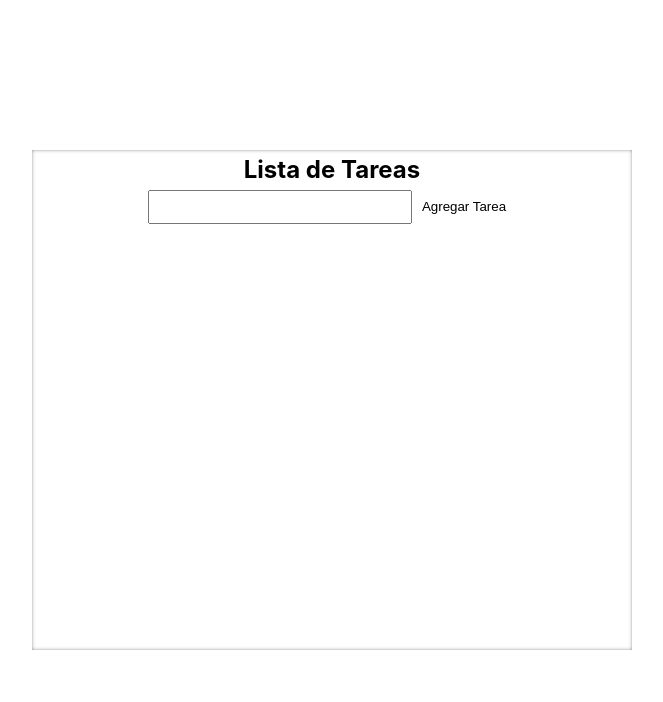
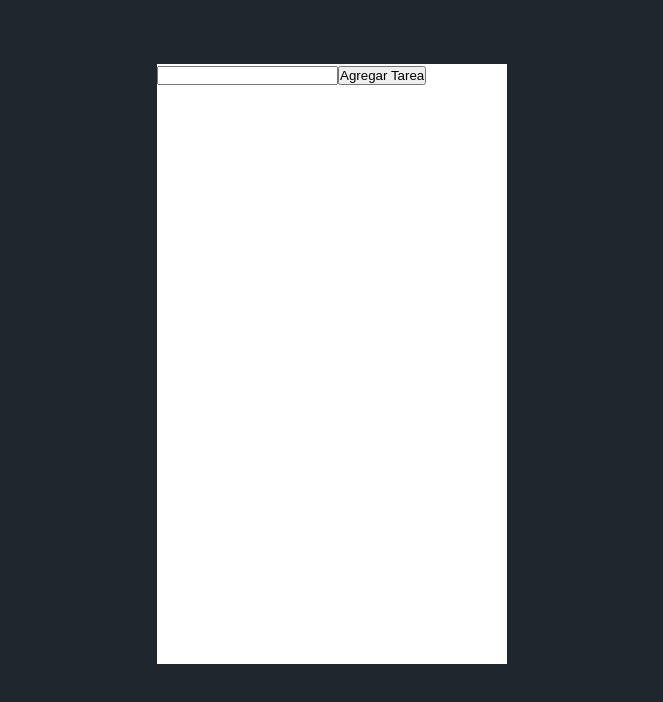
Before and after one commit to Jaime216/TasksList, a React (Create React App) app: page / in a window 1280 px wide. Shown: the top 702 px of the page, without its empty margins (308-971 px from the left). Built offline with nearby package versions, Linux system fonts and the light colour scheme; the HTML template or start-up script is replaced by a standard one.

Commit message:
prubes 1

```diff
--- a/src/App.css
+++ b/src/App.css
@@ -1,47 +1,27 @@
 *{
   margin: 0;
   padding: 0;
+
 }
 
 .App {
   min-height: 100vh;
   display: flex;
   justify-content: center;
-  align-items: center;
+  background-color: #20262E;
+  align-items: start;
+  width: 100%;
 }
-.notesContainer{
-  min-height: 500px;
-  width: 600px;
-  -webkit-box-shadow: inset 0px 0px 4px -1px rgba(94,94,94,1);
-  -moz-box-shadow: inset 0px 0px 4px -1px rgba(94,94,94,1);
-  box-shadow: inset 0px 0px 4px -1px rgba(94,94,94,1);
-  display: flex;
-  flex-direction: column;
-  align-items: center;
+
+.AppContainer {
+  margin-top: 5%;
+  width: 350px;
+  min-height: 600px;
+  background-color: white;
 }
-.notas{
-  width: 90%;
-  height: fit-content;
+
+.form {
+  width: 80%;
+  height: 10%;
+
 }
-.input{
-  height: 20px;
-  width: 40%;
-  padding: 5px 10px;
-}
-.button{
-  background: none;
-  border: none;
-  cursor: pointer;
-  padding: 10px;
-}
-form{
-  width: 100%;
-  display: flex;
-  justify-content: center;
-  align-items: center;
-}
-.title{
-  height: fit-content;
-  font-size: 1.5rem;
-  margin: 5px;
-}
--- a/src/App.jsx
+++ b/src/App.jsx
@@ -5,71 +5,45 @@ import { useState } from 'react';
 
 function App() {
 
+  const [input, setInput] = useState('');
   const [tareas, setTareas] = useState([])
-  const [input, setInput] = useState('');
 
-  const setValue = e => {
+  function changeInputValue (e) {
     setInput(e.target.value)
-    console.log(input)
   }
 
-  const crearTareas = e => {
+  function agregarTarea (e) {
     e.preventDefault();
     const nuevaTarea = {
       id: uuidv4(),
       texto: input,
       completada: false
     };
-    setTareas([...tareas,nuevaTarea]);
-    let tareasAct = [...tareas,nuevaTarea];
-    window.localStorage.setItem('Tareas',JSON.stringify(tareasAct))
-  }
-
-  const eliminarTareas = id => {
-    let Tareas = tareas.filter(tarea=>id!==tarea.id);
-    setTareas(Tareas)
-    window.localStorage.setItem('Tareas',JSON.stringify(Tareas))
-  }
-
-  const completar = e => {
-    console.log(e)
+    const tareasActualizadas = [...tareas,nuevaTarea];
+    setTareas(tareasActualizadas);
   }
 
   return (
-    <div className="App">
-      {window.addEventListener("load",()=>{
-        let tareasAnt = JSON.parse(window.localStorage.getItem('Tareas'));
-        setTareas([...tareasAnt])
-      })}
-      <div className='notesContainer'>
-        <h1 className='title'>
-            Lista de Tareas
-        </h1>
+    <div className='App'>
+      <div className='AppContainer'>
         <form
-        onSubmit={crearTareas} >
+          className='form'
+          onClick={agregarTarea} >
+            <input
+              type="text"
+              className='input'
+              onChange={changeInputValue} />
+            <input
+              type="submit"
+              value="Agregar Tarea" />
+        </form>
+        {tareas.map(tarea=>{
+          return(
+            <Tarea
+              texto={tarea.texto} />)
+        })}
+      </div>
 
-          <input
-            className='input'
-            type='text'
-            maxLength={20}
-            onChange={setValue}/>
-          <button
-            type='submit'
-            className='button' >Agregar Tarea</button>
-        </form>
-        <div className='notas' >
-            {tareas.map(tarea=>{
-              return (
-                <Tarea
-                  completar={completar}
-                  key={tarea.id}
-                  texto={tarea.texto}
-                  id={tarea.id}
-                  completada={tarea.completada}
-                  onclick={eliminarTareas} />
-            )})}
-        </div>
-      </div>
     </div>
   );
 }
```
